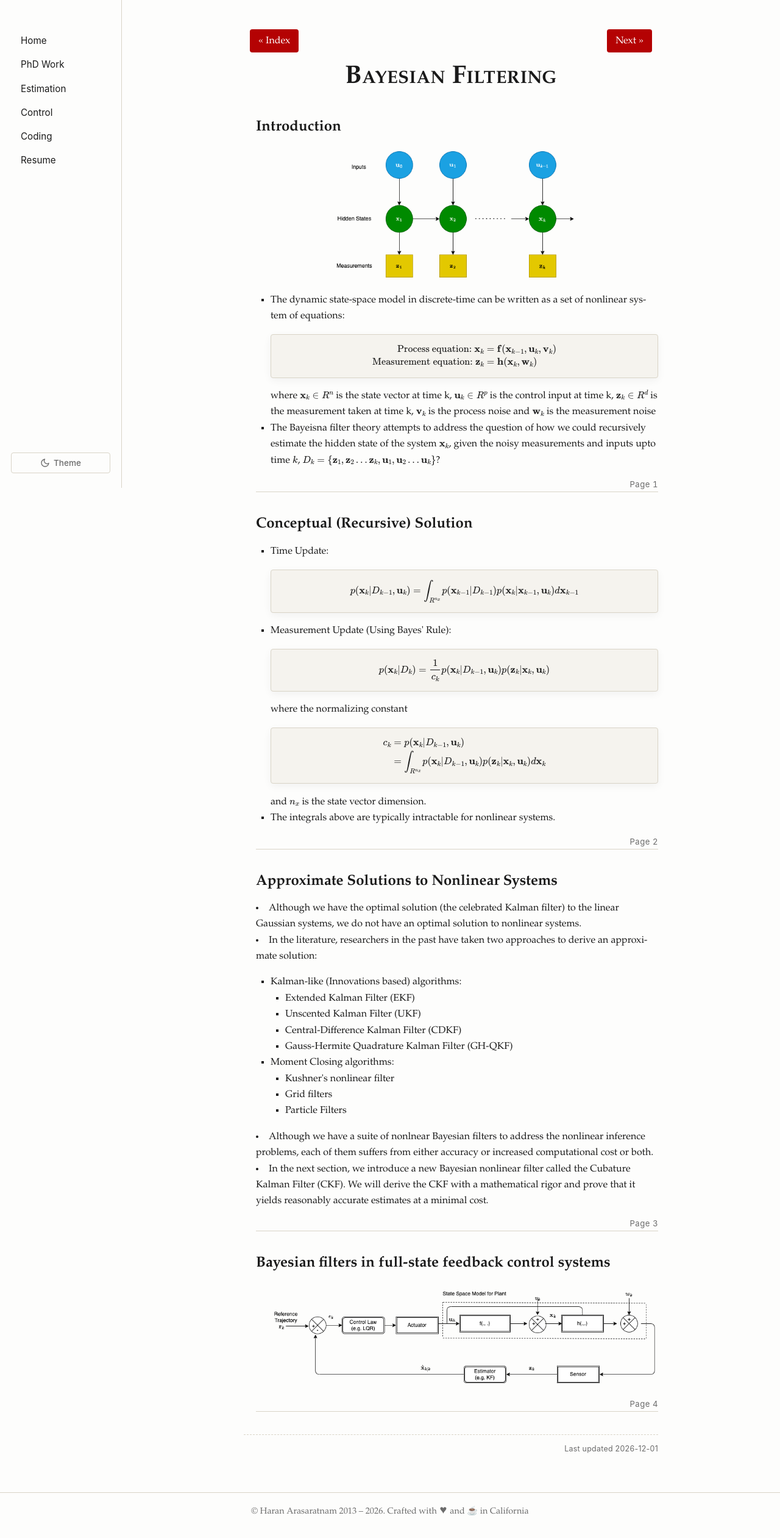
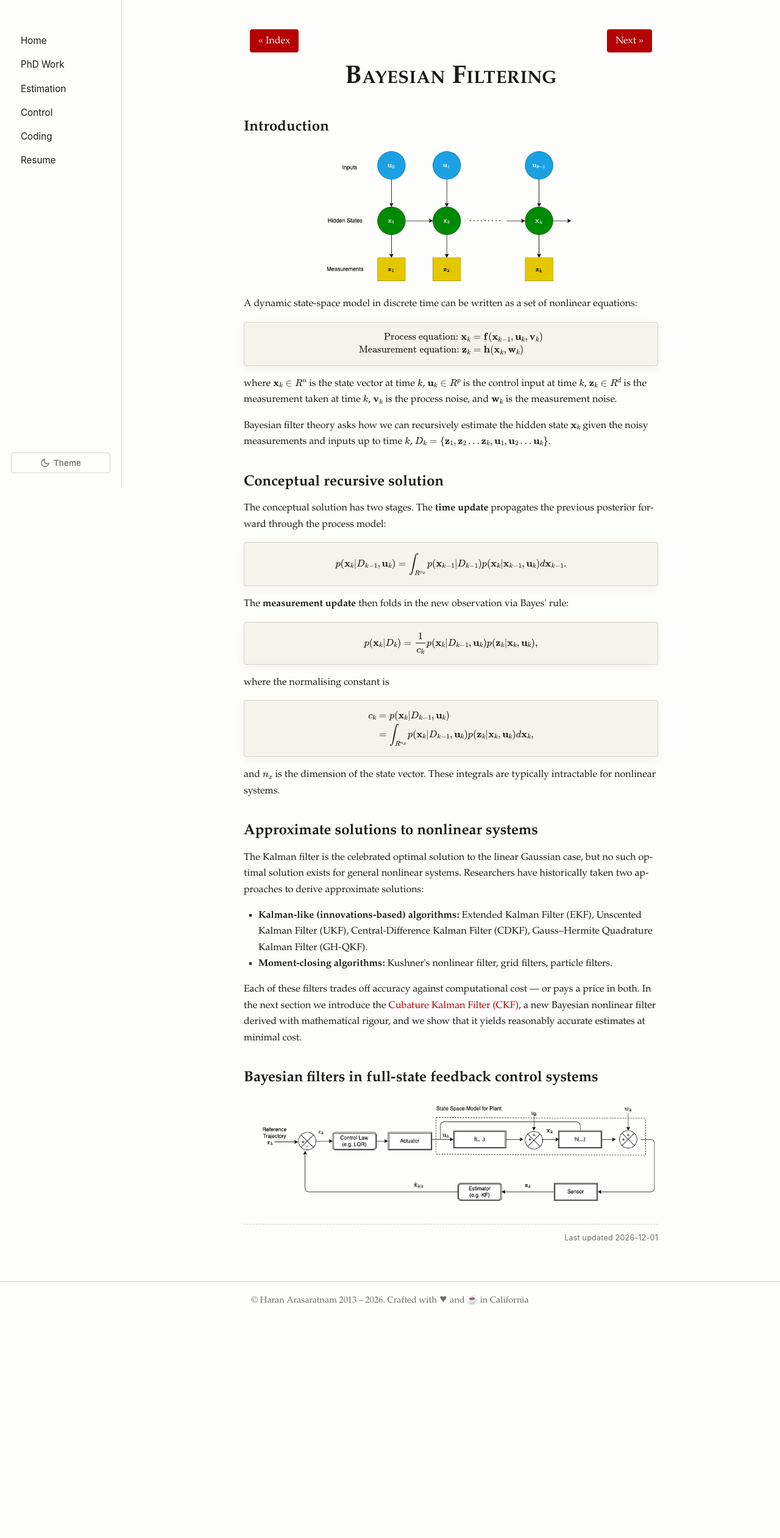
Before and after one commit to haranarasaratnam/flask_website, a Flask app: page /estimation/intro in a window 1280 px wide. Shown: the whole page at 61% size. After the commit the page ends 2139 px from the top, so only its background shows below. Run offline with Flask 3, Linux system fonts and the light colour scheme; some libraries are stand-ins or nearby versions.

Commit message:
facelift: rewrite estimation/intro.html as flowing article (slide-deck POC)
Replaces the reveal.js-style <section class="left-align"> + page-number +
hr.full-width pattern with continuous prose and anchored <h2> headings,
so sections become linkable (e.g. /estimation/intro#approximate-solutions)
and read as web-native rather than a slide-deck transcript.

POC for the broader estimation rewrite; other estimation pages stay
slide-style on this branch.

```diff
--- a/templates/estimation/intro.html
+++ b/templates/estimation/intro.html
@@ -10,134 +10,101 @@
     <h1>Bayesian Filtering</h1>
 </header>
 
+<h2 id="introduction">Introduction</h2>
 
-    <!--        <div class="reveal">-->
-    <!--        <div class="slides">-->
-
-    <!-- Slide 1 -->
-    <section class="left-align">
-
-        <h2>Introduction</h2>
 <p>
     <img src="{{ url_for('static', filename='images/dssm.png') }}"
+         alt="Dynamic state-space model"
          class="figure-img size-60">
 </p>
 
-        <ul>
-            <li>The dynamic state-space model in discrete-time can be written as a set of nonlinear system of equations:
+<p>
+    A dynamic state-space model in discrete time can be written as a set of nonlinear equations:
     \[
     \begin{align}
-                \text{Process equation: } \mathbf{x}_{k} &= \mathbf{f}(\mathbf{x}_{k-1}, \mathbf{u}_{k}, \mathbf{v}_{k})
-                \\
-                \text{Measurement equation: } \mathbf{z}_{k} &= \mathbf{h}(\mathbf{x}_{k}, \mathbf{w}_{k})
+    \text{Process equation: } \mathbf{x}_{k} &amp;= \mathbf{f}(\mathbf{x}_{k-1}, \mathbf{u}_{k}, \mathbf{v}_{k}) \\
+    \text{Measurement equation: } \mathbf{z}_{k} &amp;= \mathbf{h}(\mathbf{x}_{k}, \mathbf{w}_{k})
     \end{align}
     \]
-                where \(\mathbf{x}_{k}\in R^{n}\) is the state vector at time k, \(\mathbf{u}_{k}\in R^{p}\) is the
-                control input at time
-                k,
-                \(\mathbf{z}_{k}\in R^{d}\) is the measurement taken at time k, \(\mathbf{v}_{k}\) is the process noise and
-            \(\mathbf{w}_{k}\) is the measurement noise</li>
-            <li>The Bayeisna filter theory attempts to address the question of how we could recursively estimate the  hidden state
-                of the system \(\mathbf{x}_{k}\),
-                given the noisy measurements and inputs upto time \(k\),
-                \(D_{k}=\{\mathbf{z}_{1},\mathbf{z}_{2}\ldots\mathbf{z}_{k},\mathbf{u}_{1},\mathbf{u}_{2}\ldots\mathbf{u}_{k}\}\)? </li>
+    where \(\mathbf{x}_{k}\in R^{n}\) is the state vector at time \(k\),
+    \(\mathbf{u}_{k}\in R^{p}\) is the control input at time \(k\),
+    \(\mathbf{z}_{k}\in R^{d}\) is the measurement taken at time \(k\),
+    \(\mathbf{v}_{k}\) is the process noise, and
+    \(\mathbf{w}_{k}\) is the measurement noise.
+</p>
 
-        </ul>
-        <p class="page-number">Page 1</p>
-        <hr class="full-width">
-    </section>
+<p>
+    Bayesian filter theory asks how we can recursively estimate the hidden state
+    \(\mathbf{x}_{k}\) given the noisy measurements and inputs up to time \(k\),
+    \(D_{k}=\{\mathbf{z}_{1},\mathbf{z}_{2}\ldots\mathbf{z}_{k},
+    \mathbf{u}_{1},\mathbf{u}_{2}\ldots\mathbf{u}_{k}\}\).
+</p>
 
-    <!-- Slide 2 -->
-    <section class="left-align">
-        <h2>Conceptual (Recursive) Solution</h2>
-        <ul>
+<h2 id="conceptual-recursive-solution">Conceptual recursive solution</h2>
 
-            <li>Time Update:
+<p>
+    The conceptual solution has two stages. The <strong>time update</strong>
+    propagates the previous posterior forward through the process model:
     \[
     p(\mathbf{x}_{k}|D_{k-1}, \mathbf{u}_{k}) =
-                \int_{R^{n_{x}}}p(\mathbf{x}_{k-1}|D_{k-1})p(\mathbf{x}_{k}|\mathbf{x}_{k-1}, \mathbf{u}_{k})d\mathbf{x}_{k-1}
+    \int_{R^{n_{x}}}p(\mathbf{x}_{k-1}|D_{k-1})p(\mathbf{x}_{k}|\mathbf{x}_{k-1}, \mathbf{u}_{k})d\mathbf{x}_{k-1}.
     \]
+</p>
 
-
-            </li>
-            <li>Measurement Update (Using Bayes' Rule):
+<p>
+    The <strong>measurement update</strong> then folds in the new observation via Bayes' rule:
     \[
-                p(\mathbf{x}_{k}|D_{k}) =\frac{1}{c_{k}}
-                p(\mathbf{x}_{k}|D_{k-1}, \mathbf{u}_{k})p(\mathbf{z}_{k}|\mathbf{x}_{k}, \mathbf{u}_{k})
+    p(\mathbf{x}_{k}|D_{k}) = \frac{1}{c_{k}}
+    p(\mathbf{x}_{k}|D_{k-1}, \mathbf{u}_{k})p(\mathbf{z}_{k}|\mathbf{x}_{k}, \mathbf{u}_{k}),
     \]
-                where the normalizing constant
+    where the normalising constant is
     \[
     \begin{align}
-                c_{k} &=p(\mathbf{x}_{k}|D_{k-1}, \mathbf{u}_{k})\\
-                &=\int_{R^{n_{x}}}p(\mathbf{x}_{k}|D_{k-1}, \mathbf{u}_{k})p(\mathbf{z}_{k}|\mathbf{x}_{k}, \mathbf{u}_{k})d\mathbf{x}_{k}
+    c_{k} &amp;= p(\mathbf{x}_{k}|D_{k-1}, \mathbf{u}_{k}) \\
+    &amp;= \int_{R^{n_{x}}}p(\mathbf{x}_{k}|D_{k-1}, \mathbf{u}_{k})p(\mathbf{z}_{k}|\mathbf{x}_{k}, \mathbf{u}_{k})d\mathbf{x}_{k},
     \end{align}
     \]
-                and \(n_{x}\) is the state vector dimension.
-            </li>
+    and \(n_{x}\) is the dimension of the state vector. These integrals are typically intractable for nonlinear systems.
+</p>
 
-            <li> The integrals above are typically intractable for nonlinear systems. </li>
-        </ul>
-        <p class="page-number">Page 2</p>
-        <hr class="full-width">
-    </section>
+<h2 id="approximate-solutions">Approximate solutions to nonlinear systems</h2>
 
+<p>
+    The Kalman filter is the celebrated optimal solution to the linear Gaussian case, but no
+    such optimal solution exists for general nonlinear systems. Researchers have historically
+    taken two approaches to derive approximate solutions:
+</p>
 
-    <!-- Slide 2 -->
-    <section class="left-align">
-        <h2>Approximate Solutions to Nonlinear Systems</h2>
-
-
-        <li>
-            Although we have the optimal solution (the celebrated Kalman filter) to the linear Gaussian systems, we
-            do not have an
-            optimal solution to nonlinear systems.
-        </li>
-
-        <li>In the literature, researchers in the past have taken two approaches to derive an approximate solution:
 <ul>
     <li>
-                    Kalman-like (Innovations based) algorithms:
-                    <ul>
-                        <li> Extended Kalman Filter (EKF) </li>
-                        <li> Unscented Kalman Filter (UKF)</li>
-                        <li> Central-Difference Kalman Filter (CDKF)</li>
-                        <li> Gauss-Hermite Quadrature Kalman Filter (GH-QKF)</li>
-                    </ul>
+        <strong>Kalman-like (innovations-based) algorithms:</strong>
+        Extended Kalman Filter (EKF),
+        Unscented Kalman Filter (UKF),
+        Central-Difference Kalman Filter (CDKF),
+        Gauss&ndash;Hermite Quadrature Kalman Filter (GH-QKF).
     </li>
     <li>
-                    Moment Closing algorithms:
-                    <ul>
-                        <li>Kushner's nonlinear filter</li>
-                        <li> Grid filters</li>
-                        <li> Particle Filters</li>
-                    </ul>
+        <strong>Moment-closing algorithms:</strong>
+        Kushner's nonlinear filter,
+        grid filters,
+        particle filters.
     </li>
 </ul>
-        </li>
-        <li>Although we have a suite of nonlnear Bayesian filters to address the nonlinear inference problems, each of them
-            suffers from either accuracy or increased computational cost or both.
-        </li>
-        <li>In the next section,  we introduce a new Bayesian nonlinear filter called
-            the Cubature Kalman
-            Filter (CKF). We will derive the CKF with a mathematical rigor and prove that it yields reasonably accurate estimates at a minimal cost.</li>
 
-        </ul>
-        <p class="page-number">Page 3</p>
-        <hr class="full-width">
-    </section>
+<p>
+    Each of these filters trades off accuracy against computational cost &mdash; or pays a
+    price in both. In the next section we introduce the
+    <a href="{{ url_for('ckf') }}">Cubature Kalman Filter (CKF)</a>, a new Bayesian
+    nonlinear filter derived with mathematical rigour, and we show that it yields reasonably
+    accurate estimates at minimal cost.
+</p>
 
+<h2 id="filters-in-control-loops">Bayesian filters in full-state feedback control systems</h2>
 
-
-    <section class="left-align">
-
-        <h2>Bayesian filters in full-state feedback control systems </h2>
 <p>
     <img src="{{ url_for('static', filename='images/dssm_signal_flow.png') }}"
+         alt="Signal-flow diagram showing a Bayesian filter inside a full-state feedback control loop"
          class="figure-img size-full">
 </p>
 
-        <p class="page-number">Page 4</p>
-        <hr class="full-width">
-    </section>
-
 {% endblock %}
```
Lines whose indentation alone changed are shown as unchanged.
